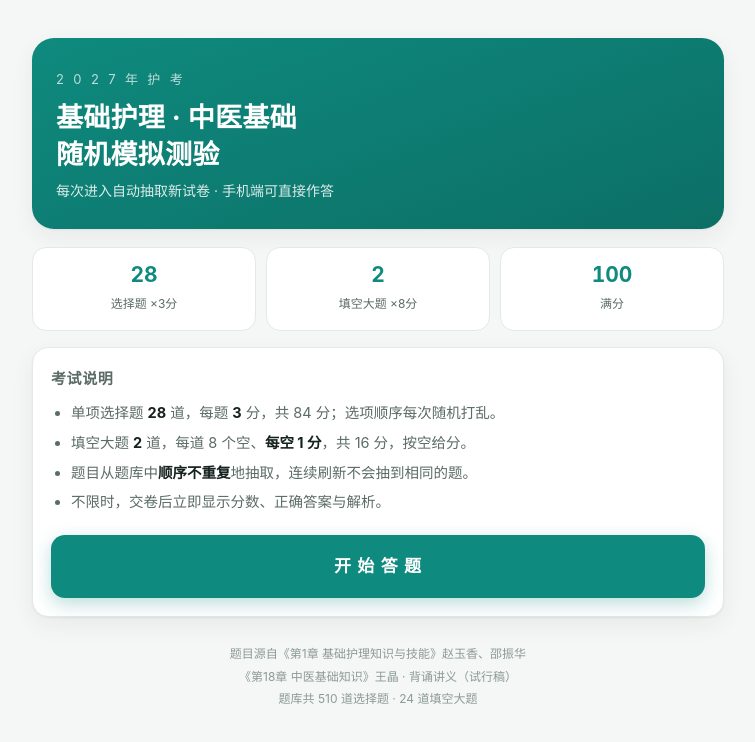
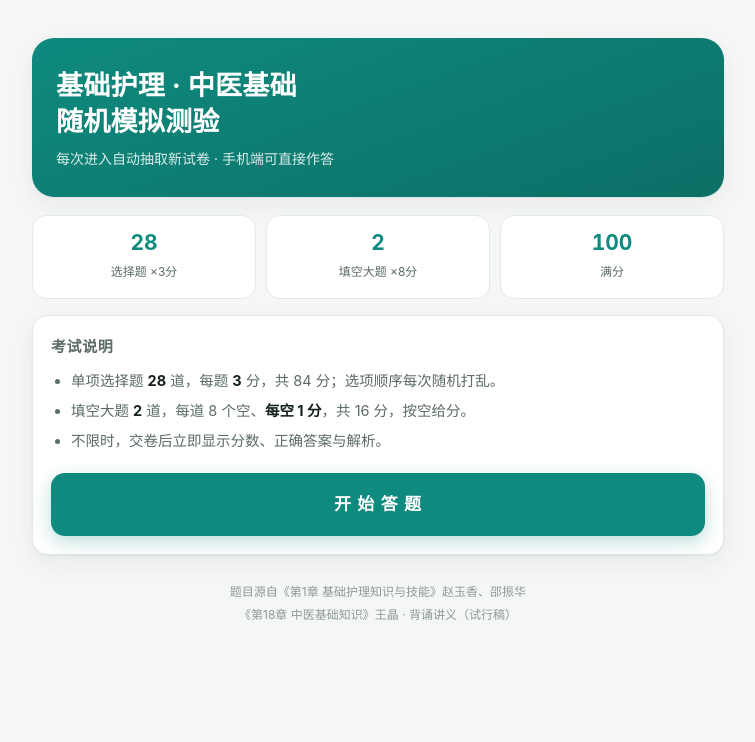
Before and after one commit to chenzhangsheng55-stack/test, a plain HTML site: page site/index.html in a window 1280 px wide. Shown: the whole page, without its empty margins (262-1017 px from the left). Drawn offline with Linux system fonts and the light colour scheme.

Commit message:
封面去掉三处冗余文字
- 移除标题上方的"2027年护考"眉标（及其失效的 CSS 规则）
- 移除考试说明中关于抽题不重复的说明项
- 移除页脚题库数量统计，同时删掉给 bankN/fillN 赋值的脚本

Co-Authored-By: Claude Opus 5 <noreply@anthropic.com>

```diff
--- a/site/index.html
+++ b/site/index.html
@@ -39,7 +39,6 @@ input{font:inherit;color:inherit}
   background:linear-gradient(160deg,var(--brand) 0%,#0c6f66 100%);
   color:#fff;border-radius:22px;padding:30px 24px 26px;box-shadow:var(--shadow);
 }
-.hero .kicker{font-size:13px;letter-spacing:.22em;opacity:.72;margin-bottom:10px}
 .hero h1{margin:0 0 6px;font-size:27px;line-height:1.35;font-weight:700;letter-spacing:.01em}
 .hero p{margin:0;font-size:14px;opacity:.85;line-height:1.75}
 .specs{display:grid;grid-template-columns:repeat(3,1fr);gap:10px;margin:18px 0 0}
@@ -197,7 +196,6 @@ input{font:inherit;color:inherit}
 <!-- ======== 封面 ======== -->
 <section id="start"><div class="wrap">
   <div class="hero">
-    <div class="kicker">2 0 2 7 年 护 考</div>
     <h1>基础护理 · 中医基础<br>随机模拟测验</h1>
     <p>每次进入自动抽取新试卷 · 手机端可直接作答</p>
   </div>
@@ -211,7 +209,6 @@ input{font:inherit;color:inherit}
     <ul class="rules">
       <li>单项选择题 <b>28</b> 道，每题 <b>3</b> 分，共 84 分；选项顺序每次随机打乱。</li>
       <li>填空大题 <b>2</b> 道，每道 8 个空、<b>每空 1 分</b>，共 16 分，按空给分。</li>
-      <li>题目从题库中<b>顺序不重复</b>地抽取，连续刷新不会抽到相同的题。</li>
       <li>不限时，交卷后立即显示分数、正确答案与解析。</li>
     </ul>
     <div id="histBox" style="display:none;margin-top:14px">
@@ -222,8 +219,7 @@ input{font:inherit;color:inherit}
   </div>
   <div class="foot">
     题目源自《第1章 基础护理知识与技能》赵玉香、邵振华<br>
-    《第18章 中医基础知识》王晶 · 背诵讲义（试行稿）<br>
-    题库共 <span id="bankN">—</span> 道选择题 · <span id="fillN">—</span> 道填空大题
+    《第18章 中医基础知识》王晶 · 背诵讲义（试行稿）
   </div>
 </div></section>
 
@@ -272,9 +268,6 @@ var BANK = [];
 var FILL = (typeof FILL_BANK!=="undefined") ? FILL_BANK : [];
 
 var N_MCQ = 28, PT_MCQ = 3, N_FILL = 2, PT_FILL = 8;
-
-document.getElementById("bankN").textContent = BANK.length;
-document.getElementById("fillN").textContent = FILL.length;
 
 /* ---------- 存储（隐私模式下自动降级） ---------- */
 var LS = (function(){
```
